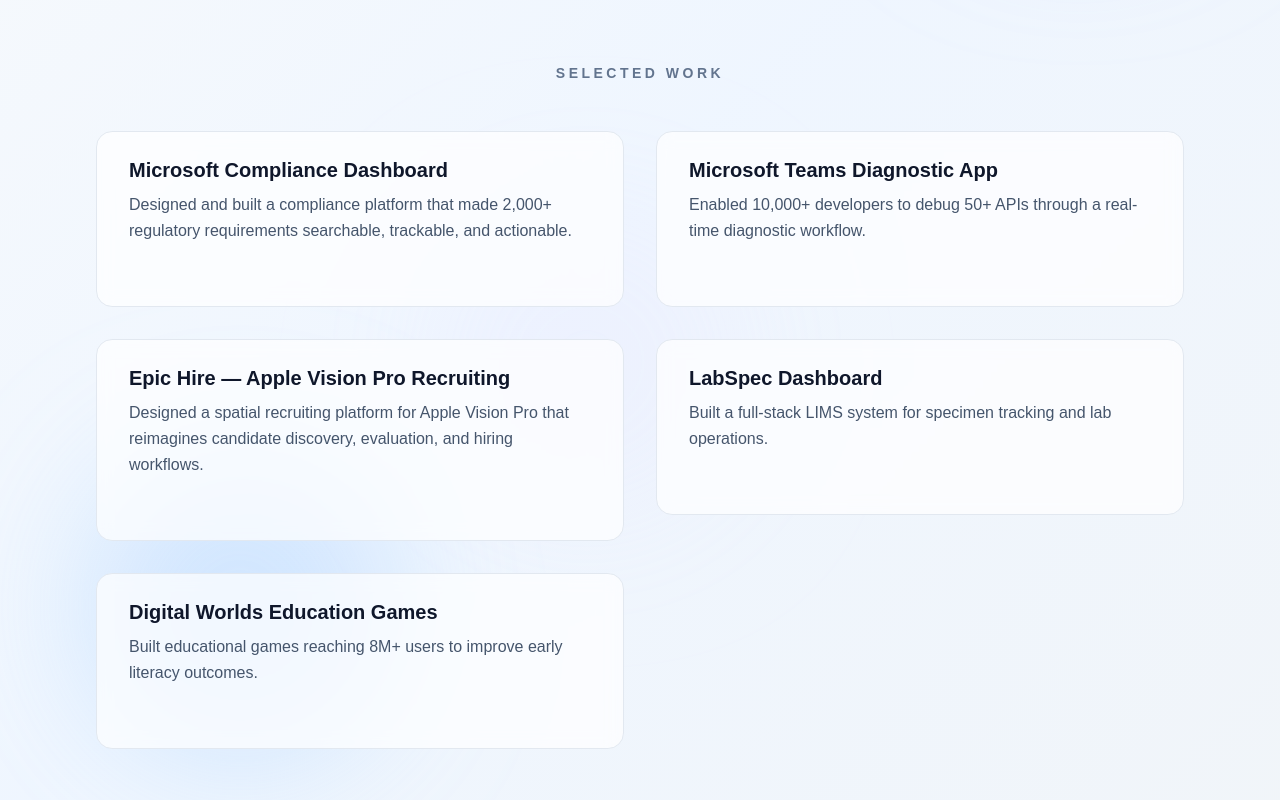
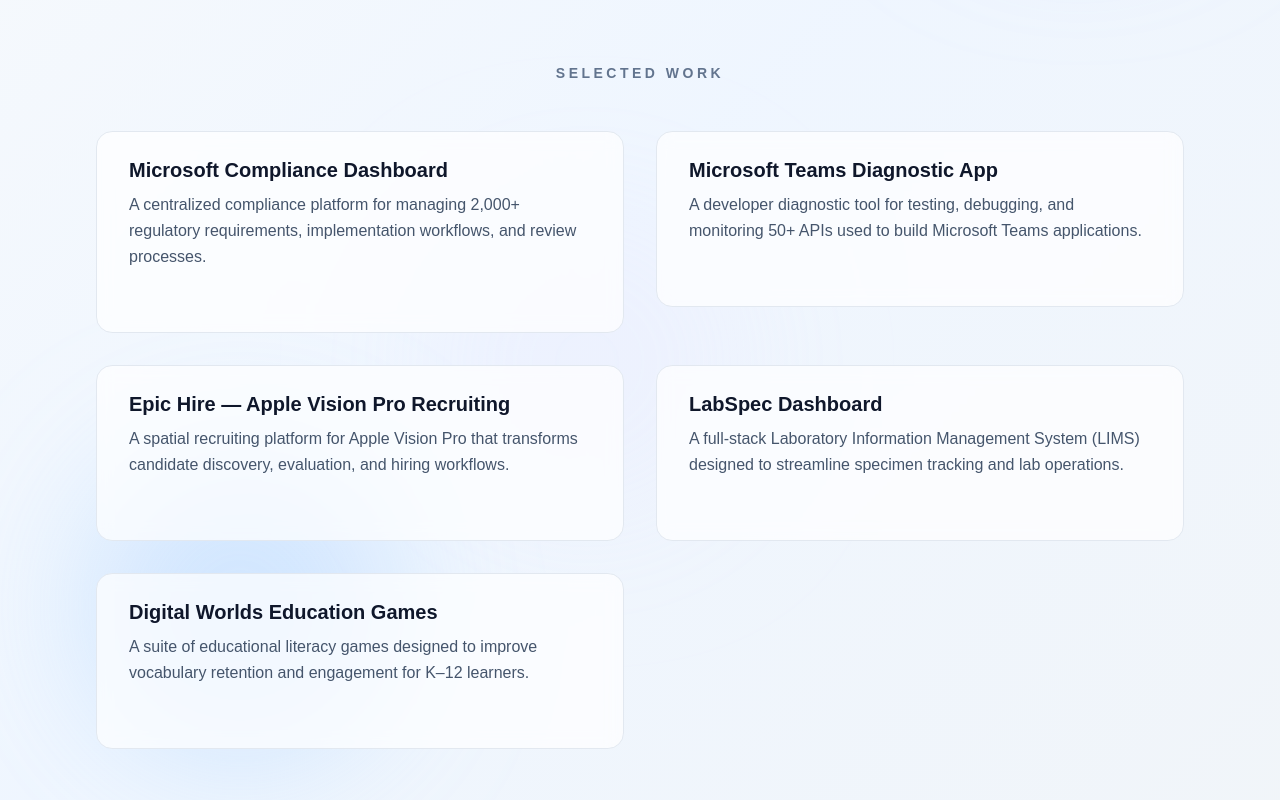
Before and after one commit to AvaVellozzi/ava-portfolio, a Next.js app: page / in a window 1280 px wide. Shown: the part 522-1322 px from the top of the page. Built offline with nearby package versions, Linux system fonts and the light colour scheme.

Commit message:
fixed descriptions

```diff
--- a/app/page.tsx
+++ b/app/page.tsx
@@ -53,31 +53,31 @@
         <section className="grid grid-cols-1 sm:grid-cols-2 gap-8">
          <ProjectCard
             title="Microsoft Compliance Dashboard"
-            description="Designed and built a compliance platform that made 2,000+ regulatory requirements searchable, trackable, and actionable."
+            description="A centralized compliance platform for managing 2,000+ regulatory requirements, implementation workflows, and review processes."
             link="/projects/compliance"
           />
 
           <ProjectCard
             title="Microsoft Teams Diagnostic App"
-            description="Enabled 10,000+ developers to debug 50+ APIs through a real-time diagnostic workflow."
+            description="A developer diagnostic tool for testing, debugging, and monitoring 50+ APIs used to build Microsoft Teams applications."
             link="/projects/teams"
           />
 
          <ProjectCard
             title="Epic Hire — Apple Vision Pro Recruiting"
-            description="Designed a spatial recruiting platform for Apple Vision Pro that reimagines candidate discovery, evaluation, and hiring workflows."
+            description="A spatial recruiting platform for Apple Vision Pro that transforms candidate discovery, evaluation, and hiring workflows."
             link="/projects/epic-hire"
           />
 
           <ProjectCard
             title="LabSpec Dashboard"
-            description="Built a full-stack LIMS system for specimen tracking and lab operations."
+            description="A full-stack Laboratory Information Management System (LIMS) designed to streamline specimen tracking and lab operations."
             link="/projects/labspec"
           />
 
           <ProjectCard
             title="Digital Worlds Education Games"
-            description="Built educational games reaching 8M+ users to improve early literacy outcomes."
+            description="A suite of educational literacy games designed to improve vocabulary retention and engagement for K–12 learners."
             link="/projects/digital-worlds"
           />
         </section>
```
